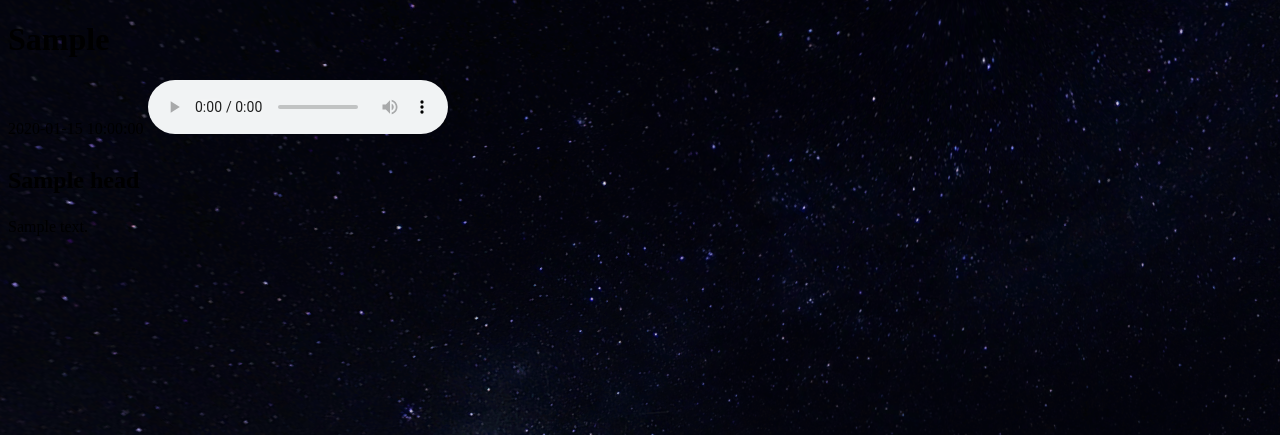
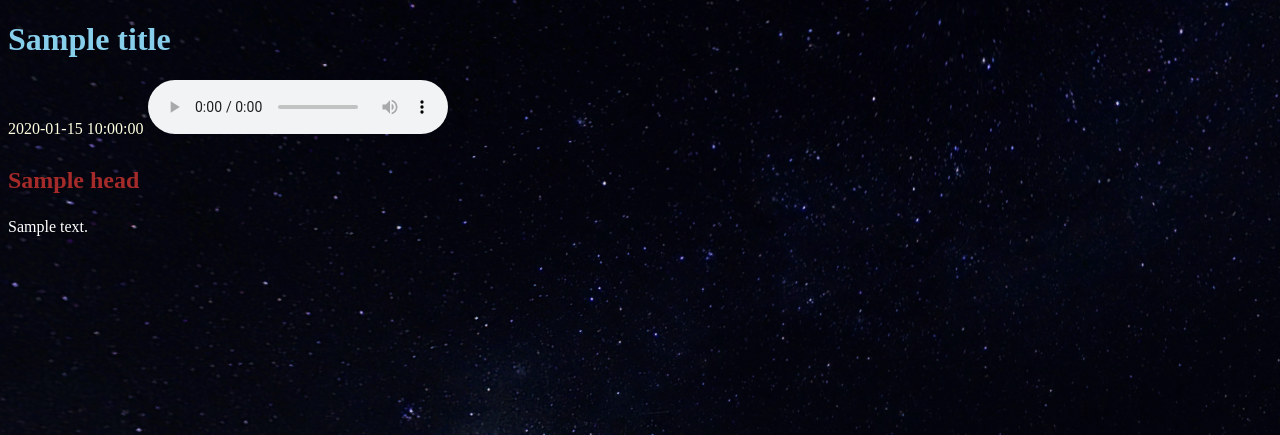
Before and after one commit to delavdele/radiant-radio, a Flask app: template templates/index.html in a window 1280 px wide. Shown: the top 435 px of the page. Run offline with Flask 2, Linux system fonts and the light colour scheme; the template is opened without the code that fills it: most values are stand-ins (such as "Sample title", 1, 10 or a date in 2020).

Commit message:
change text color

```diff
--- a/main.py
+++ b/main.py
@@ -26,7 +26,7 @@
                      'body': 'Freejazz',
                      'file': 'audio/umamami.mp3',
                      }]
-    return render_template('index.html', dv=draft_variable, musical_sets=musical_sets)
+    return render_template('index.html', title=draft_variable, musical_sets=musical_sets)
 
 
 if __name__ == '__main__':
--- a/templates/index.html
+++ b/templates/index.html
@@ -10,22 +10,22 @@
     <title>Draft</title>
 </head>
 <body>
-    <h1>
-        {{dv}}
+    <h1 style="color: skyblue">
+        {{title}}
     </h1>
     {% for musical_set in musical_sets %}
-     <time>
+     <time style="color: lightyellow">
          {{musical_set['time']}}
      </time>
      <audio controls>
          <source src="{{url_for('static', filename=musical_set['file'])}}" type="audio/mpeg">
      </audio>
-     <h1>
+     <h1 style="color: brown">
          <font size="5">
              {{musical_set['head']}}
          </font>
      </h1>
-     <p>
+     <p style="color: white">
          {{musical_set['body']}}
      </p>
     {% endfor %}
```
